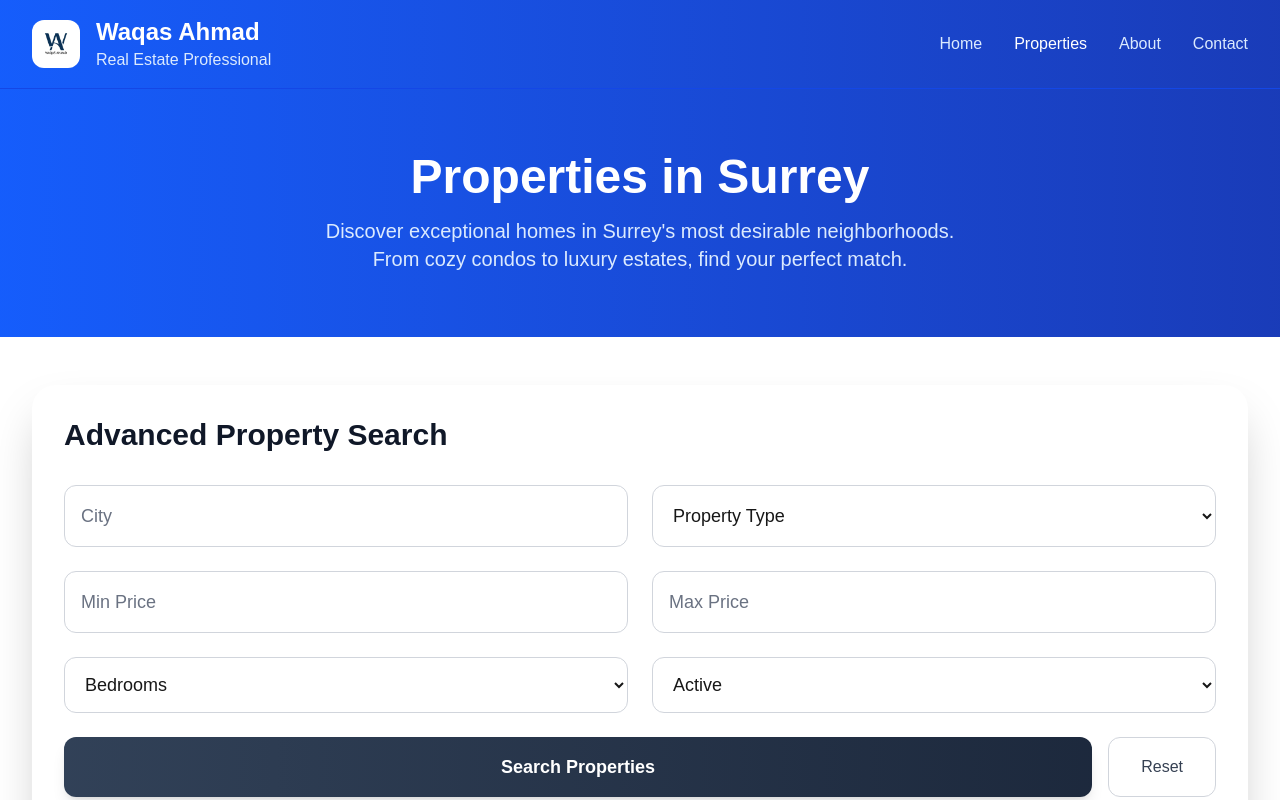
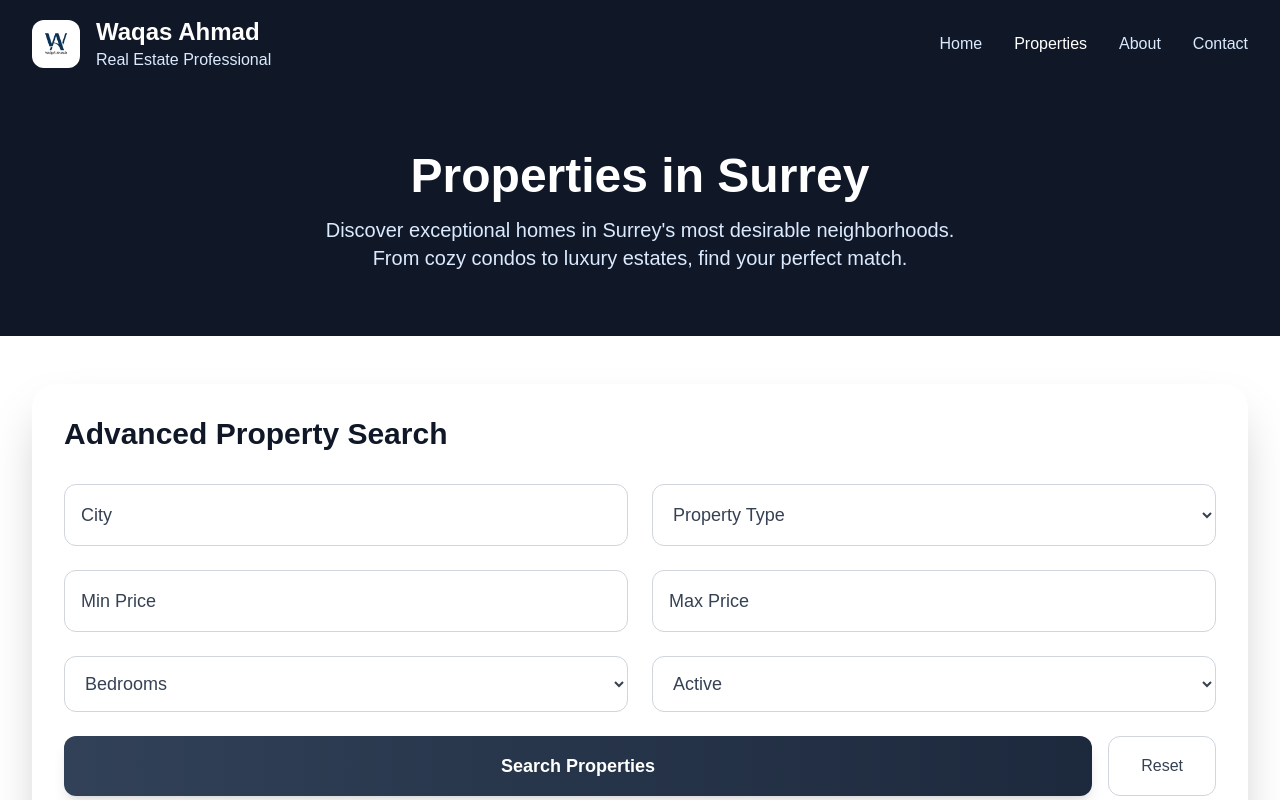
Before and after one commit to ashuakhtar/WaqasAhmadRealtor, a Next.js app: page /properties in a window 1280 px wide. Shown: the top 800 px of the page. Built offline with nearby package versions, Linux system fonts and the light colour scheme; no server answers.

Commit message:
fixed property page

```diff
--- a/src/app/properties/page.tsx
+++ b/src/app/properties/page.tsx
@@ -93,7 +93,7 @@ export default function PropertiesPage() {
   return (
     <div className="min-h-screen bg-gray-50">
       {/* Header */}
-      <header className="bg-gradient-to-r from-blue-600 to-blue-800 shadow-sm border-b border-blue-700">
+      <header className="bg-gray-900 shadow-sm ">
         <div className="max-w-7xl mx-auto px-4 sm:px-6 lg:px-8">
           <div className="flex justify-between items-center py-4">
             <div className="flex items-center space-x-4">
@@ -120,7 +120,7 @@ export default function PropertiesPage() {
       </header>
 
       {/* Page Header */}
-      <section className="bg-gradient-to-r from-blue-600 to-blue-800 text-white py-16">
+      <section className="bg-gray-900 text-white py-16">
         <div className="max-w-7xl mx-auto px-4 sm:px-6 lg:px-8">
           <div className="text-center">
             <h1 className="text-4xl md:text-5xl font-bold mb-4">Properties in Surrey</h1>
--- a/src/components/ParagonIDX.tsx
+++ b/src/components/ParagonIDX.tsx
@@ -208,15 +208,15 @@ export default function ParagonIDX({ searchType = 'basic', showResults = true, h
             placeholder="City"
             value={searchParams.city}
             onChange={handleInputChange}
-            className="w-full p-4 border border-gray-300 rounded-xl focus:ring-2 focus:ring-blue-500 focus:border-transparent text-lg placeholder-gray-500"
+            className="w-full p-4 border border-gray-300 rounded-xl focus:ring-2 focus:ring-blue-500 focus:border-transparent text-lg placeholder-gray-700"
           />
           <select
             name="propertyType"
             value={searchParams.propertyType}
             onChange={handleInputChange}
-            className="w-full p-4 border border-gray-300 rounded-xl focus:ring-2 focus:ring-blue-500 focus:border-transparent text-lg placeholder-gray-500"
+            className="w-full p-4 border border-gray-300 rounded-xl focus:ring-2 focus:ring-blue-500 focus:border-transparent text-lg text-gray-700"
           >
-            <option value="">Property Type</option>
+            <option value="" className="text-gray-500">Property Type</option>
             <option value="Single Family">Single Family</option>
             <option value="Townhouse">Townhouse</option>
             <option value="Apartment">Apartment</option>
@@ -231,7 +231,7 @@ export default function ParagonIDX({ searchType = 'basic', showResults = true, h
             placeholder="Min Price"
             value={searchParams.priceMin}
             onChange={handleInputChange}
-            className="w-full p-4 border border-gray-300 rounded-xl focus:ring-2 focus:ring-blue-500 focus:border-transparent text-lg placeholder-gray-500"
+            className="w-full p-4 border border-gray-300 rounded-xl focus:ring-2 focus:ring-blue-500 focus:border-transparent text-lg placeholder-gray-700"
           />
           <input
             type="text"
@@ -239,7 +239,7 @@ export default function ParagonIDX({ searchType = 'basic', showResults = true, h
             placeholder="Max Price"
             value={searchParams.priceMax}
             onChange={handleInputChange}
-            className="w-full p-4 border border-gray-300 rounded-xl focus:ring-2 focus:ring-blue-500 focus:border-transparent text-lg placeholder-gray-500"
+            className="w-full p-4 border border-gray-300 rounded-xl focus:ring-2 focus:ring-blue-500 focus:border-transparent text-lg placeholder-gray-700"
           />
         </div>
 
@@ -248,9 +248,9 @@ export default function ParagonIDX({ searchType = 'basic', showResults = true, h
             name="beds"
             value={searchParams.beds}
             onChange={handleInputChange}
-            className="w-full p-4 border border-gray-300 rounded-xl focus:ring-2 focus:ring-blue-500 focus:border-transparent text-lg placeholder-gray-500"
+            className="w-full p-4 border border-gray-300 rounded-xl focus:ring-2 focus:ring-blue-500 focus:border-transparent text-lg text-gray-700"
           >
-            <option value="">Bedrooms</option>
+            <option value="" className="text-gray-500">Bedrooms</option>
             <option value="1">1+</option>
             <option value="2">2+</option>
             <option value="3">3+</option>
@@ -260,7 +260,7 @@ export default function ParagonIDX({ searchType = 'basic', showResults = true, h
             name="status"
             value={searchParams.status}
             onChange={handleInputChange}
-            className="w-full p-4 border border-gray-300 rounded-xl focus:ring-2 focus:ring-blue-500 focus:border-transparent text-lg placeholder-gray-500"
+            className="w-full p-4 border border-gray-300 rounded-xl focus:ring-2 focus:ring-blue-500 focus:border-transparent text-lg text-gray-700"
           >
             <option value="Active">Active</option>
             <option value="Pending">Pending</option>
```
